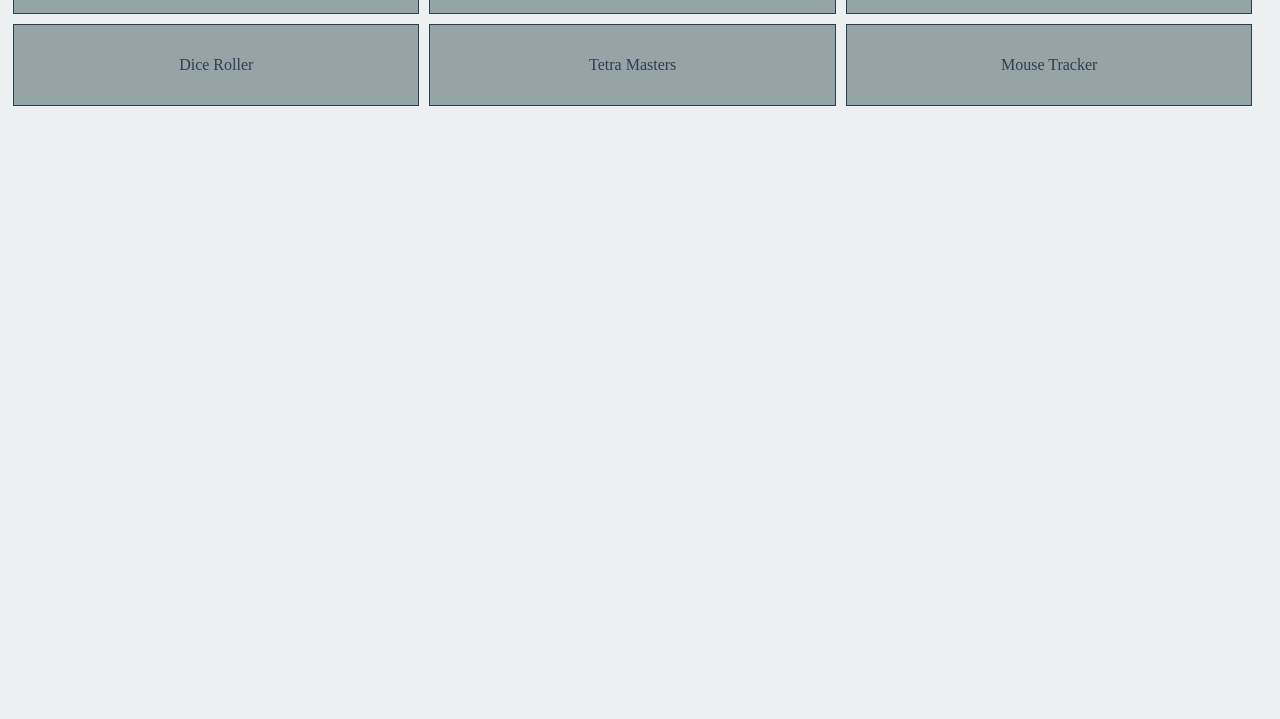
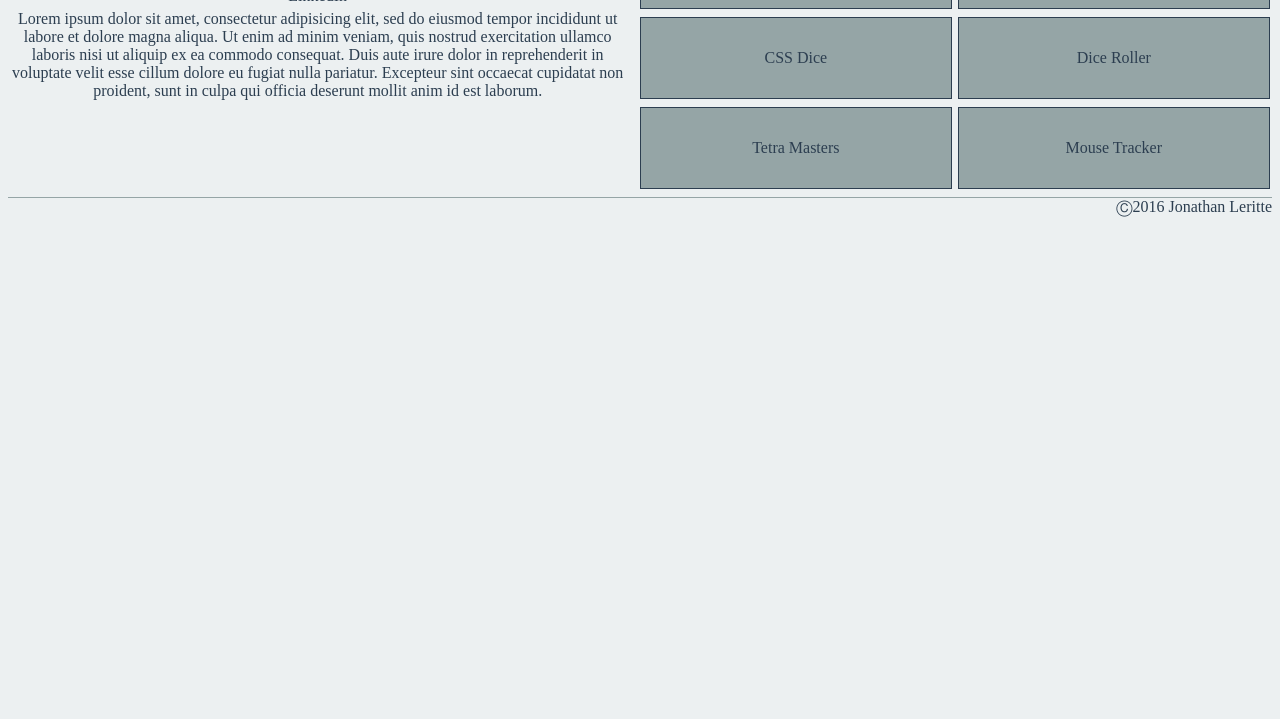
Before and after one commit to jleritte/jleritte.github.io, a plain HTML site: page index.html in a window 1280 px wide. Shown: the part 81-800 px from the top of the page. Drawn offline with Linux system fonts and the light colour scheme.

Commit message:
Styled Page and Added content

```diff
--- a/index.html
+++ b/index.html
@@ -4,33 +4,19 @@
 	<meta charset="UTF-8">
 	<title>My Code</title>
 	<link rel="icon" href="favicon.gif"/>
-	<style>
-		BODY {
-			background: #ecf0f1;
-		}
-		.links {
-			width: 100%;
-			display: flex;
-			flex-direction: row;
-			flex-wrap: wrap;
-		}
-		.links A {
-			width: 32%;
-			text-align: center;
-			line-height: 5;
-			margin: 5px;
-			background: #95a5a6;
-			text-decoration: none;
-			color: #2c3e50;
-			border: 1px solid #2c3e50;
-		}
-		.links A:hover {
-			background: #7f8c8d;
-			color: #34495e;
-		}
-	</style>
+	<link rel="stylesheet" href="styles.css">
 </head>
 <body>
+	<div class="title">
+		<h1>Jonathan C Leritte</h1>
+		<a href="https://www.linkedin.com/in/jonathan-leritte-52849930">LinkedIn</a>
+		<div class="about-me">Lorem ipsum dolor sit amet, consectetur adipisicing elit, sed do eiusmod
+		tempor incididunt ut labore et dolore magna aliqua. Ut enim ad minim veniam,
+		quis nostrud exercitation ullamco laboris nisi ut aliquip ex ea commodo
+		consequat. Duis aute irure dolor in reprehenderit in voluptate velit esse
+		cillum dolore eu fugiat nulla pariatur. Excepteur sint occaecat cupidatat non
+		proident, sunt in culpa qui officia deserunt mollit anim id est laborum.</div>
+	</div>
 	<div class="links">
 		<a href="./eattools">Eat Tools</a>
 		<a href="./brawl">Brawl</a>
@@ -39,5 +25,6 @@
 		<a href="./tetra">Tetra Masters</a>
 		<a href="./mouse">Mouse Tracker</a>
 	</div>
+	<footer>Ⓒ2016 Jonathan Leritte</footer>
 </body>
 </html>
--- /dev/null
+++ b/styles.css
@@ -0,0 +1,60 @@
+BODY {
+	color: #2c3e50;
+	background: #ecf0f1;
+	display: flex;
+	flex-wrap: wrap;
+}
+A {
+	color: #2c3e50;
+	text-decoration: none;
+}
+FOOTER {
+	border-top: 1px solid #95a5a6;
+	width: 100%;
+	text-align: right;
+}
+.title {
+	width: 49%;
+	text-align: center;
+	margin-bottom: 20px;
+	padding-right: 1%;
+}
+.title H1 {
+	margin-bottom: 2px;
+}
+.about-me {
+	margin-top: 5px;
+}
+.links {
+	display: flex;
+	flex-direction: row;
+	flex-wrap: wrap;
+	width: 50%;
+}
+.links A {
+	background: #95a5a6;
+	border: 1px solid #2c3e50;
+	line-height: 5;
+	margin: 0 0 1vh;
+	text-align: center;
+	width: 49%;
+}
+.links A:nth-child(2n+2) {
+	margin: 0 0 1vh 1%;
+}
+.links A:hover {
+	background: #7f8c8d;
+	color: #34495e;
+}
+@media (max-width: 800px) {
+	.title,
+	.links {
+		width: 100%;
+	}
+	.links A {
+		width: 100%;
+	}
+	.links A:nth-child(2n+2) {
+		margin-left: 0;
+	}
+}
```
Also changed, not shown: favicon.ico (deleted).
